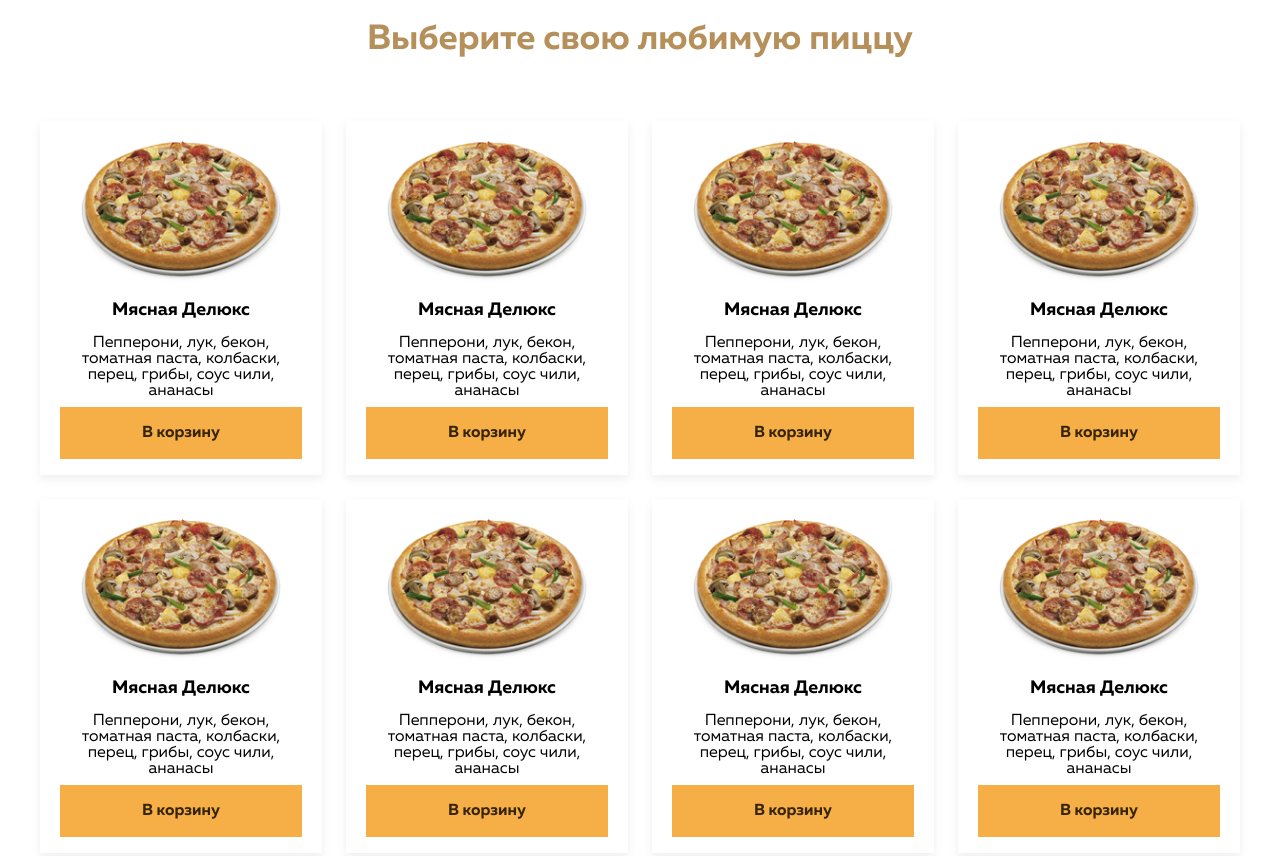
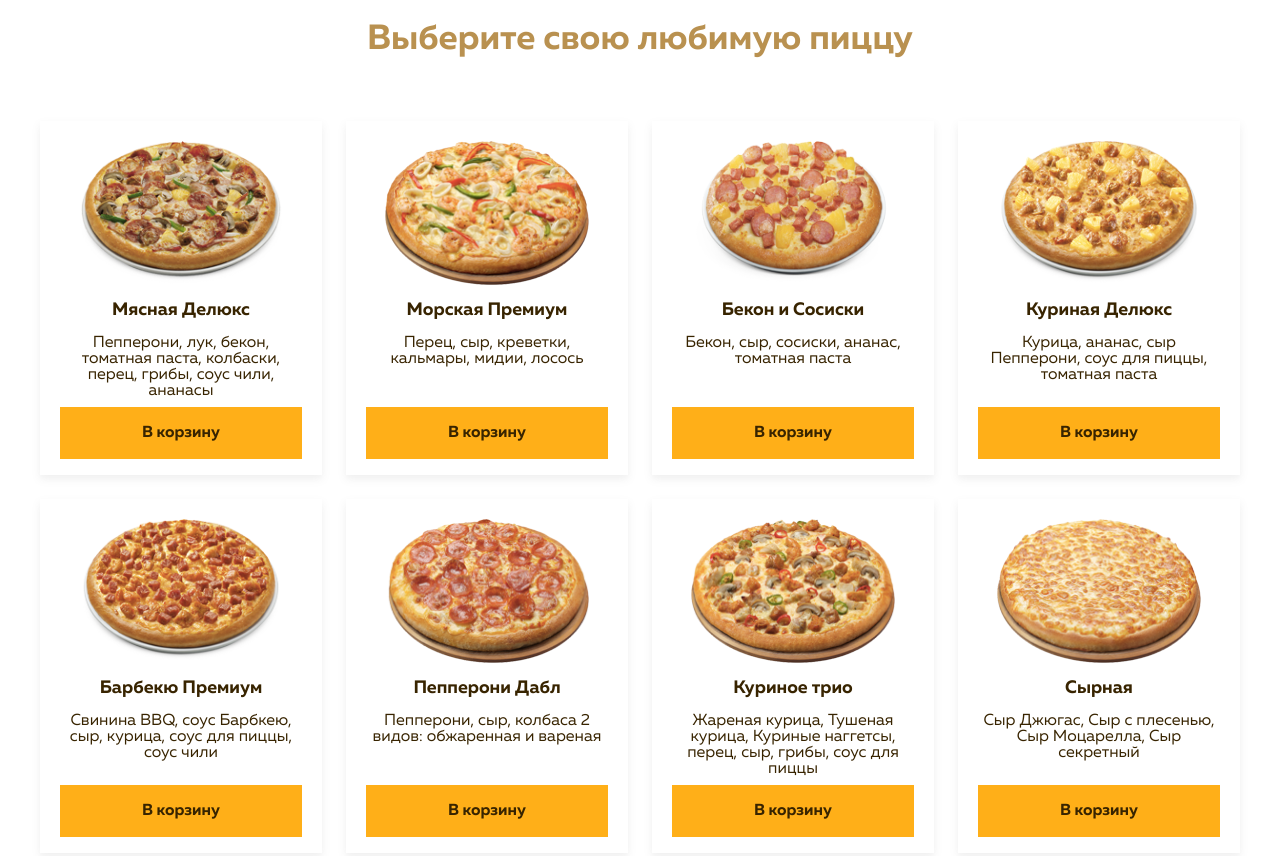
Before and after one commit to mccrush/pizza, a plain HTML site: page index.html in a window 1280 px wide. Shown: the part 760-1616 px from the top of the page. Drawn offline with Linux system fonts and the light colour scheme.

Commit message:
Settings colors

```diff
--- a/css/style.css
+++ b/css/style.css
@@ -39,15 +39,15 @@ h6 {
 }
 
 .color-gold {
-  color: #F6AF47;
+  color: #ffaf18;
 }
 
 .color-grey {
-  color: #B5905B;
+  color: #b99150;
 }
 
 .color-brown {
-  color: #362408;
+  color: #382400;
 }
 
 .text-center {
@@ -72,14 +72,22 @@ h6 {
 }
 
 .btn {
-  background-color: #F6AF47;
-  color: #362408;
+  background-color: #ffaf18;
+  border-radius: 0px;
+  color: #382400;
+  cursor: pointer;
   font-family: "MullerBold", sans-serif;
   font-size: 16px;
   font-weight: bold;
   height: 60px;
   min-width: 224px;
   text-align: center;
+  transition: ease-in-out .2s;
+}
+
+.btn:hover {
+  background-color: #f5a124;
+  border-radius: 8px;
 }
 
 .btn-select {
@@ -88,25 +96,11 @@ h6 {
 
 .btn-busket {
   height: 52px;
-  /* margin-top: 34px; */
   width: 100%;
 }
 
 .btn-order {
-  /* margin-top: 34px; */
   width: 100%;
-}
-
-.border {
-  border: 2px solid grey;
-}
-
-.border-orange {
-  border-color: orangered;
-}
-
-.border-green {
-  border-color: green;
 }
 
 /* Navigation */
@@ -134,7 +128,7 @@ h6 {
 }
 
 .logo-title {
-  color: #F6AF47;
+  color: #ffaf18;
   font-family: "MullerExtraBold", sans-serif;
   font-size: 24px;
   text-transform: uppercase;
@@ -150,13 +144,18 @@ h6 {
 
 .navigation-item {
   align-items: baseline;
-  color: #B5905B;
+  color: #b99150;
+  cursor: pointer;
   font-size: 16px;
   margin-right: 50px;
+  transition: ease-in-out .2s;
+}
+
+.navigation-item:hover {
+  color: #382400;
 }
 
 /* Hellow */
-
 .hellow {
   background-image: url(/images/hellow/pizza_big.png);
   background-repeat: no-repeat;
@@ -167,6 +166,7 @@ h6 {
 
 .hellow-title {
   font-size: 45px;
+  line-height: 1.2;
 }
 
 .hellow-items-cover {
@@ -193,20 +193,19 @@ h6 {
 }
 
 .hellow-item-title {
-  color: #F6AF47;
+  color: #ffaf18;
   font-weight: bold;
   text-transform: uppercase;
 }
 
 .hellow-item-text {
-  color: #B5905B;
+  color: #b99150;
   line-height: 1;
   margin-top: 6px;
 }
 
 /* Select */
 .select {
-  /* height: 70vh; */
   margin-top: 100px;
 }
 
@@ -222,6 +221,7 @@ h6 {
 
 .select-item {
   /* background-color: aquamarine; */
+  color: #382400;
   box-shadow: 0 4px 8px 0 rgba(128, 128, 128, 0.128);
   display: flex;
   flex-direction: column;
@@ -273,7 +273,7 @@ h6 {
 }
 
 .footer-text {
-  color: #B5905B;
+  color: #b99150;
   line-height: 1.4;
   margin-top: 64px;
 }
@@ -286,14 +286,14 @@ h6 {
 }
 
 .footer-form-input {
-  border: 1px solid #B5905B;
+  border: 1px solid #b99150;
   margin-bottom: 24px;
   padding: 24px;
   width: 100%;
 }
 
 .footer-form-input::placeholder {
-  color: #B5905B;
+  color: #b99150;
   font-family: "MullerRegular", sans-serif;
   font-size: 18px;
 }
--- a/index.html
+++ b/index.html
@@ -92,70 +92,65 @@
 
         <div class="select-item margin-left-24">
           <div>
-            <img src="/images/select/Layer 1.png" alt="Мясная Делюкс" class="select-item-image">
-            <h4 class="select-item-title text-center">Мясная Делюкс</h4>
-            <p class="select-item-text text-center">Пепперони, лук, бекон, томатная паста, колбаски, перец, грибы, соус
-              чили, ананасы</p>
+            <img src="/images/select/Layer 2.png" alt="Морская Премиум" class="select-item-image">
+            <h4 class="select-item-title text-center">Морская Премиум</h4>
+            <p class="select-item-text text-center">Перец, сыр, креветки, кальмары, мидии, лосось</p>
           </div>
           <button class="btn btn-busket">В корзину</button>
         </div>
 
         <div class="select-item margin-left-24">
           <div>
-            <img src="/images/select/Layer 1.png" alt="Мясная Делюкс" class="select-item-image">
-            <h4 class="select-item-title text-center">Мясная Делюкс</h4>
-            <p class="select-item-text text-center">Пепперони, лук, бекон, томатная паста, колбаски, перец, грибы, соус
-              чили, ананасы</p>
+            <img src="/images/select/Layer 3.png" alt="Бекон и Сосиски" class="select-item-image">
+            <h4 class="select-item-title text-center">Бекон и Сосиски</h4>
+            <p class="select-item-text text-center">Бекон, сыр, сосиски, ананас, томатная паста</p>
           </div>
           <button class="btn btn-busket">В корзину</button>
         </div>
 
         <div class="select-item margin-left-24">
           <div>
-            <img src="/images/select/Layer 1.png" alt="Мясная Делюкс" class="select-item-image">
-            <h4 class="select-item-title text-center">Мясная Делюкс</h4>
-            <p class="select-item-text text-center">Пепперони, лук, бекон, томатная паста, колбаски, перец, грибы, соус
-              чили, ананасы</p>
+            <img src="/images/select/Layer 4.png" alt="Куриная Делюкс" class="select-item-image">
+            <h4 class="select-item-title text-center">Куриная Делюкс</h4>
+            <p class="select-item-text text-center">Курица, ананас, сыр Пепперони, соус для пиццы, томатная паста</p>
           </div>
           <button class="btn btn-busket">В корзину</button>
         </div>
 
         <div class="select-item">
           <div>
-            <img src="/images/select/Layer 1.png" alt="Мясная Делюкс" class="select-item-image">
-            <h4 class="select-item-title text-center">Мясная Делюкс</h4>
-            <p class="select-item-text text-center">Пепперони, лук, бекон, томатная паста, колбаски, перец, грибы, соус
-              чили, ананасы</p>
+            <img src="/images/select/Layer 5.png" alt="Барбекю Премиум" class="select-item-image">
+            <h4 class="select-item-title text-center">Барбекю Премиум</h4>
+            <p class="select-item-text text-center">Свинина BBQ, соус Барбкею, сыр, курица, соус для пиццы, соус чили
+            </p>
           </div>
           <button class="btn btn-busket">В корзину</button>
         </div>
 
         <div class="select-item margin-left-24">
           <div>
-            <img src="/images/select/Layer 1.png" alt="Мясная Делюкс" class="select-item-image">
-            <h4 class="select-item-title text-center">Мясная Делюкс</h4>
-            <p class="select-item-text text-center">Пепперони, лук, бекон, томатная паста, колбаски, перец, грибы, соус
-              чили, ананасы</p>
+            <img src="/images/select/Layer 6.png" alt="Пепперони Дабл" class="select-item-image">
+            <h4 class="select-item-title text-center">Пепперони Дабл</h4>
+            <p class="select-item-text text-center">Пепперони, сыр, колбаса 2 видов: обжаренная и вареная</p>
           </div>
           <button class="btn btn-busket">В корзину</button>
         </div>
 
         <div class="select-item margin-left-24">
           <div>
-            <img src="/images/select/Layer 1.png" alt="Мясная Делюкс" class="select-item-image">
-            <h4 class="select-item-title text-center">Мясная Делюкс</h4>
-            <p class="select-item-text text-center">Пепперони, лук, бекон, томатная паста, колбаски, перец, грибы, соус
-              чили, ананасы</p>
+            <img src="/images/select/Layer 7.png" alt="Куриное трио" class="select-item-image">
+            <h4 class="select-item-title text-center">Куриное трио</h4>
+            <p class="select-item-text text-center">Жареная курица, Тушеная курица, Куриные наггетсы, перец, сыр, грибы,
+              соус для пиццы</p>
           </div>
           <button class="btn btn-busket">В корзину</button>
         </div>
 
         <div class="select-item margin-left-24">
           <div>
-            <img src="/images/select/Layer 1.png" alt="Мясная Делюкс" class="select-item-image">
-            <h4 class="select-item-title text-center">Мясная Делюкс</h4>
-            <p class="select-item-text text-center">Пепперони, лук, бекон, томатная паста, колбаски, перец, грибы, соус
-              чили, ананасы</p>
+            <img src="/images/select/Layer 8.png" alt="Сырная" class="select-item-image">
+            <h4 class="select-item-title text-center">Сырная</h4>
+            <p class="select-item-text text-center">Сыр Джюгас, Сыр с плесенью, Сыр Моцарелла, Сыр секретный</p>
           </div>
           <button class="btn btn-busket">В корзину</button>
         </div>
```
